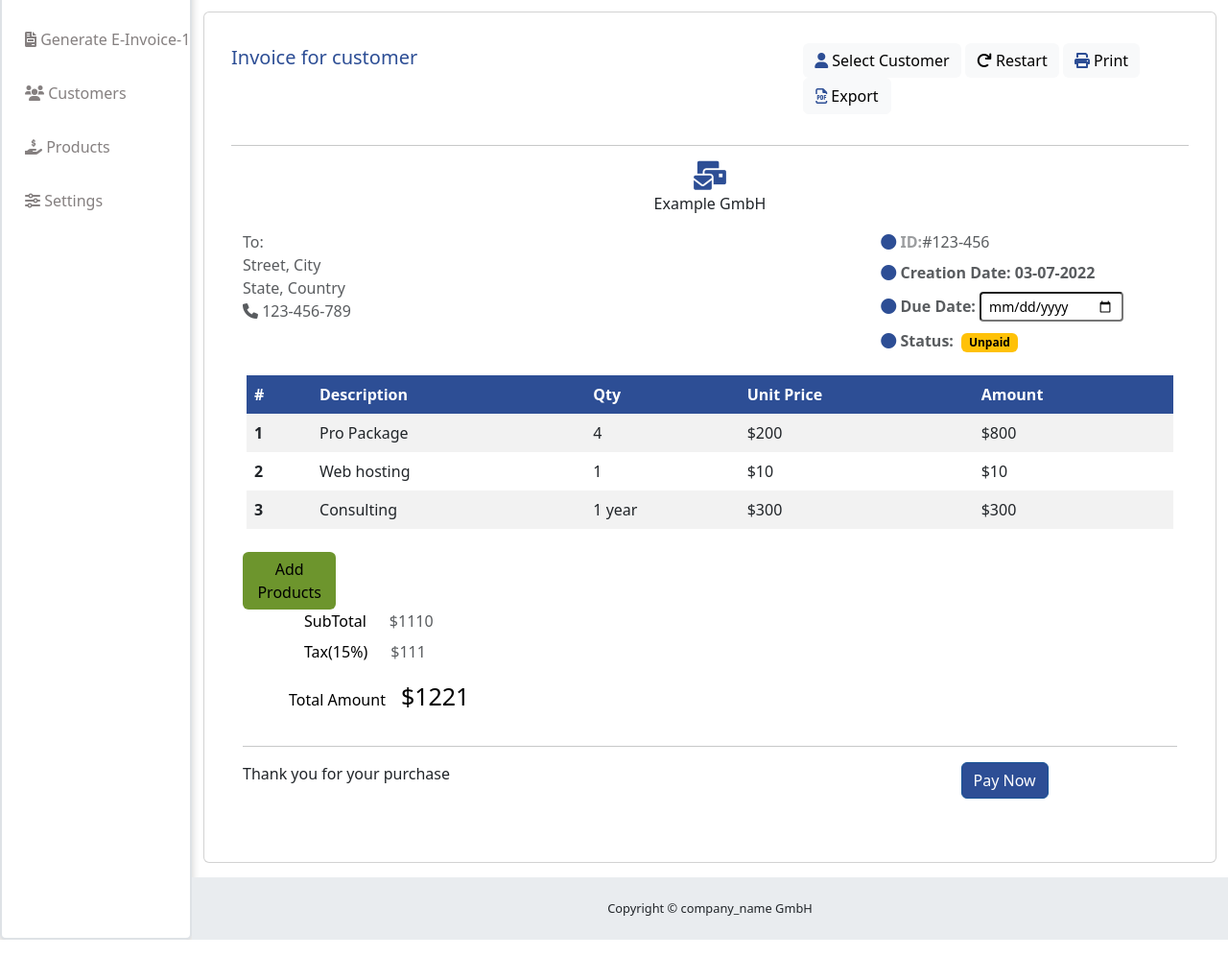
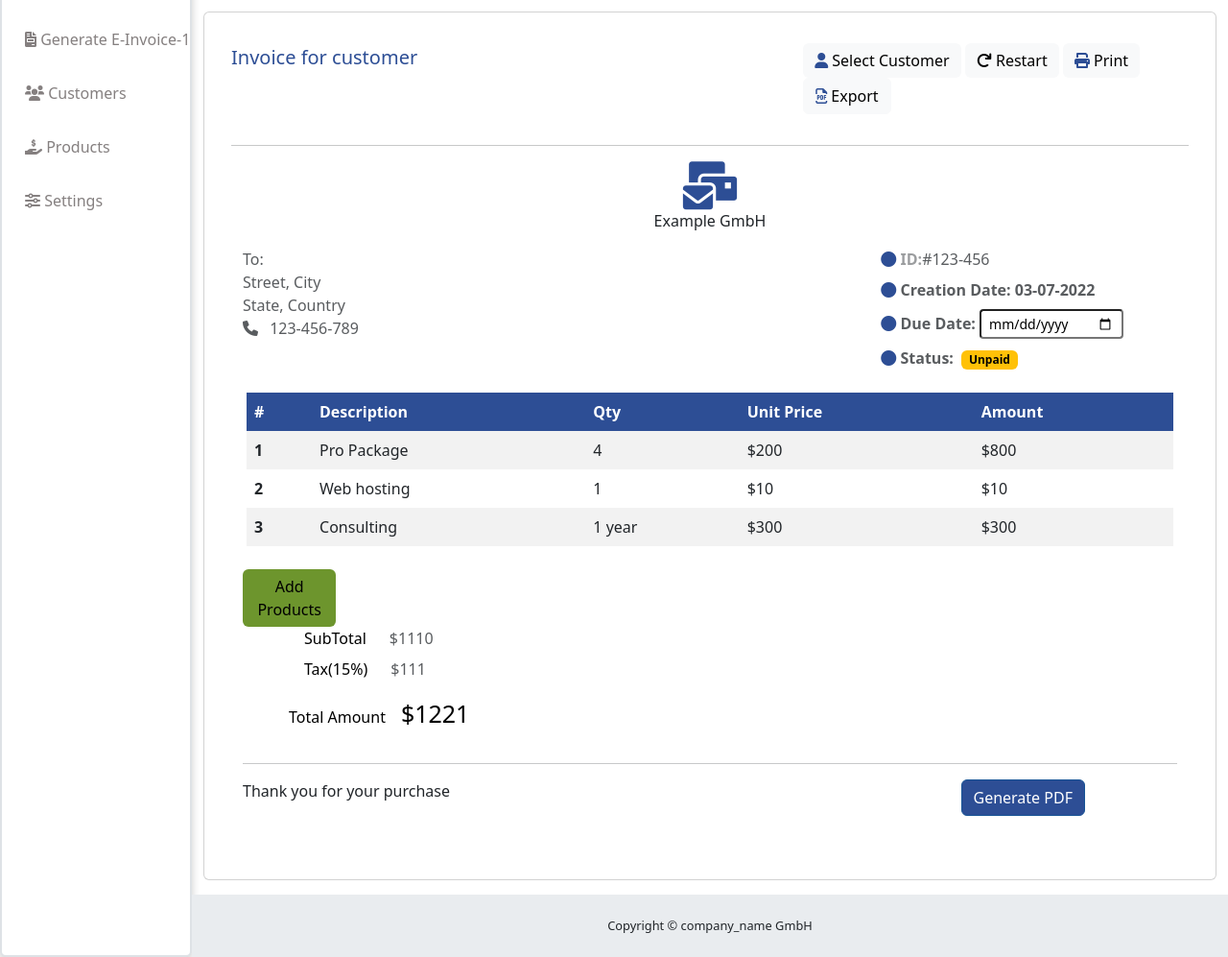
Before and after one commit to NikhilRaikar17/e-invoice, a Flask app: page /generate_invoice_1 in a window 1280 px wide. Shown: the part 185-1182 px from the top of the page at 96% size. Run offline with Flask 2, Linux system fonts and the light colour scheme; a user stored in the database is signed in; data that the repository does not hold is empty; some libraries are stand-ins or nearby versions.

Commit message:
css updates

```diff
--- a/e_invoice/templates/invoice_example.html
+++ b/e_invoice/templates/invoice_example.html
@@ -61,7 +61,7 @@
                 <div class="container">
                     <div class="col-md-12">
                         <div class="text-center">
-                        <i class="fas fa-mail-bulk ms-0" style="font-size:30px; color:#2d4e95 ;"></i>
+                            <i class="fas fa-mail-bulk ms-0" style="font-size:50px; color:#2d4e95 ;"></i>
                             <p class="pt-0">Example GmbH</p>
                         </div>
 
@@ -73,11 +73,10 @@
                                 <li class="text-muted" id="customers-name">To: <span style="color:#2d4e95 ;"></span></li>
                                 <li class="text-muted" id="address">Street, City</li>
                                 <li class="text-muted" id="email">State, Country</li>
-                            <li class="text-muted" id="phone_number"><i class="fas fa-phone"></i> 123-456-789</li>
+                                <li class="text-muted" id="phone_number"><i class="fas fa-phone"> &nbsp;</i> 123-456-789</li>
                             </ul>
                         </div>
                         <div class="col-xl-4">
-
                             <ul class="list-unstyled">
                                 <li class="text-muted"><i class="fas fa-circle" style="color:#2d4e95 ;"></i> <span
                                     class="fw-bold" style="opacity:0.6;">ID:</span>#123-456</li>
@@ -175,7 +174,7 @@
                         </div>
                         <div class="col-xl-2">
                         <button type="button" class="btn btn-primary text-capitalize"
-                            style="background-color:#2d4e95 ;">Pay Now</button>
+                            style="background-color:#2d4e95 ;">Generate PDF</button>
                         </div>
                     </div>
 
```
Lines whose indentation alone changed are shown as unchanged.
